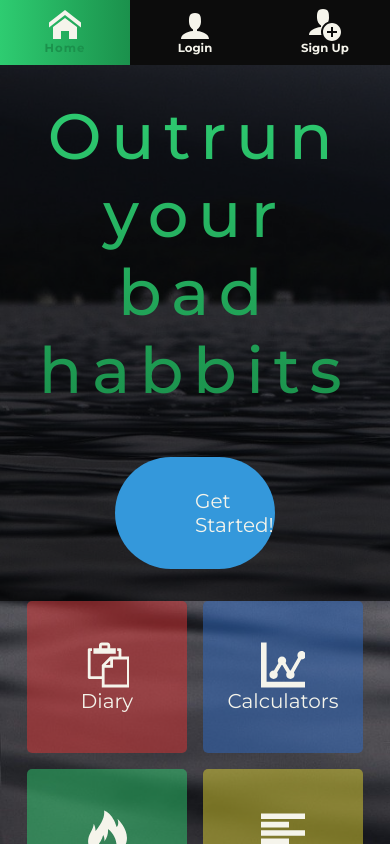
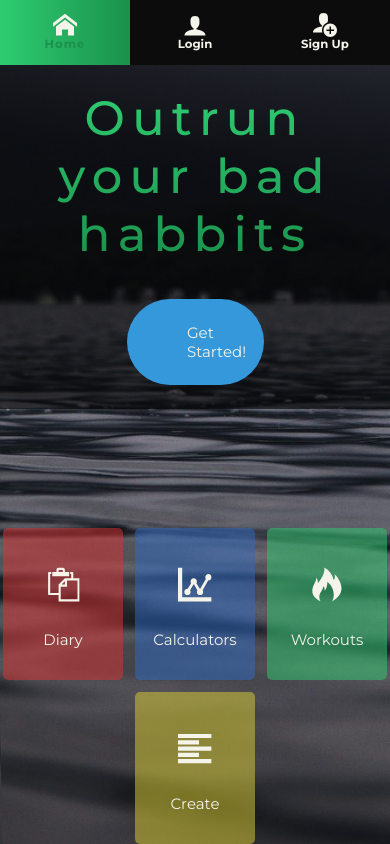
Before and after one commit to patWstar/taurliftTS, a React (Create React App) app: page / in a window 390 px wide. Built offline with nearby package versions, Linux system fonts and the light colour scheme.

Commit message:
added new font-size and assigned it to home header

```diff
--- a/src/components/Home.tsx
+++ b/src/components/Home.tsx
@@ -52,16 +52,9 @@ const Header = styled.header`
     -webkit-background-clip: text;
     background-clip: text;
     letter-spacing: 0.6rem;
-    font-size: 9vmin;
+    font-size: ${(props) => props.theme.fontExtremeLarge};
     font-weight: 500;
     animation: ${fadeInAnimation} 1s linear 1;
-    @media only screen and (max-width: 107em) {
-      font-size: 7vmin;
-    }
-    @media only screen and (max-width: 37.5em) {
-      font-size: 4rem;
-      text-align: center;
-    }
   }
 `;
 const HeaderText = styled.p`
@@ -143,12 +136,7 @@ const NavButton = styled(Link)<NavButtonProps>`
     width: 35%;
     height: 40%;
   }
-  @media only screen and (max-width: 56.25em) {
-    height: 20vh;
-    width: 20%;
-    flex-wrap: wrap;
-    justify-content: center;
-  }
+
   @media only screen and (max-width: 37.5em) {
     width: 30vw;
     height: 18vh;
--- a/src/index.css
+++ b/src/index.css
@@ -20,6 +20,10 @@ html {
   /* background: linear-gradient(to right, #005aa7, #fffde4); */
 
   font-size: 100%;
+
+  @media (max-width: 62.5em) {
+    font-size: 75%;
+  }
 }
 
 body {
--- a/src/theme/theme.tsx
+++ b/src/theme/theme.tsx
@@ -16,6 +16,7 @@ declare module "styled-components" {
     fontMediumLarge: string;
     fontLarge: string;
     fontExtraLarge: string;
+    fontExtremeLarge: string;
   }
 }
 
@@ -35,4 +36,5 @@ export const theme: DefaultTheme = {
   fontMediumLarge: "1.5rem",
   fontLarge: "2rem",
   fontExtraLarge: "3rem",
+  fontExtremeLarge: "4rem",
 };
```
